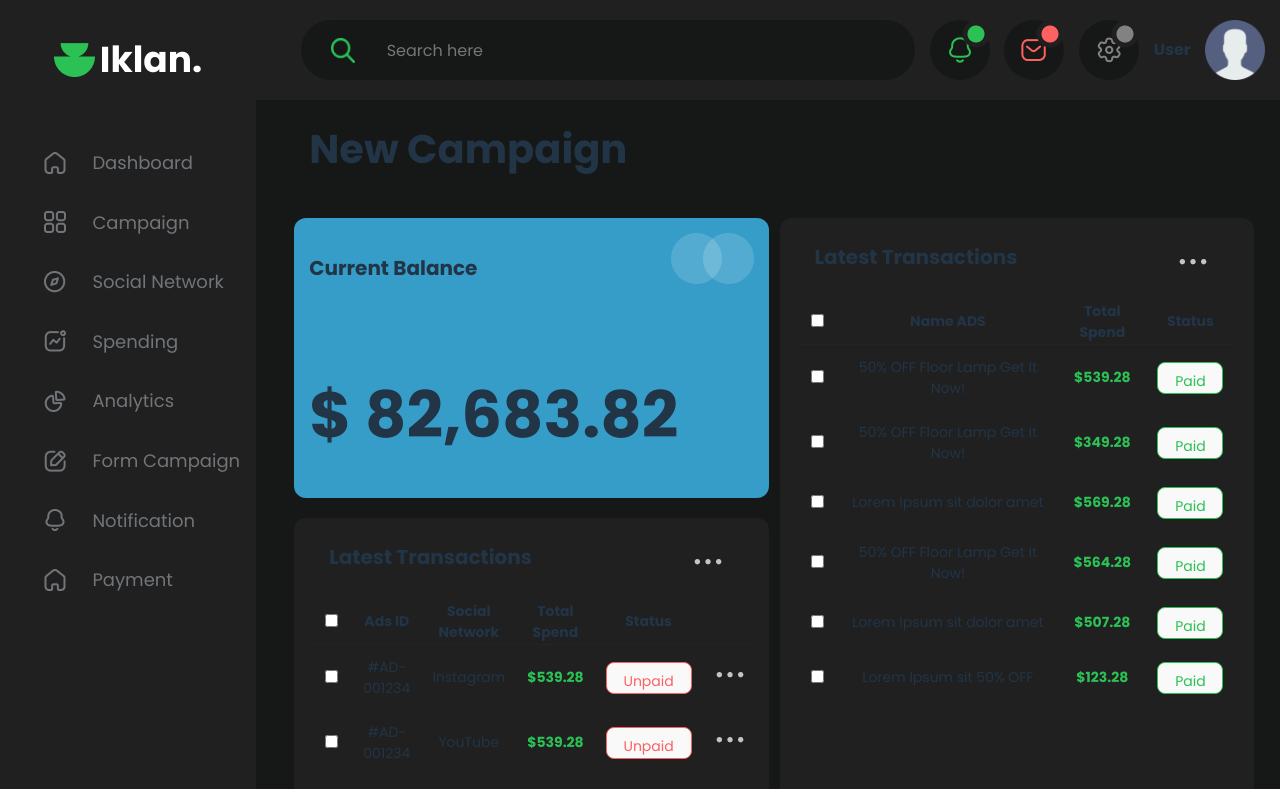
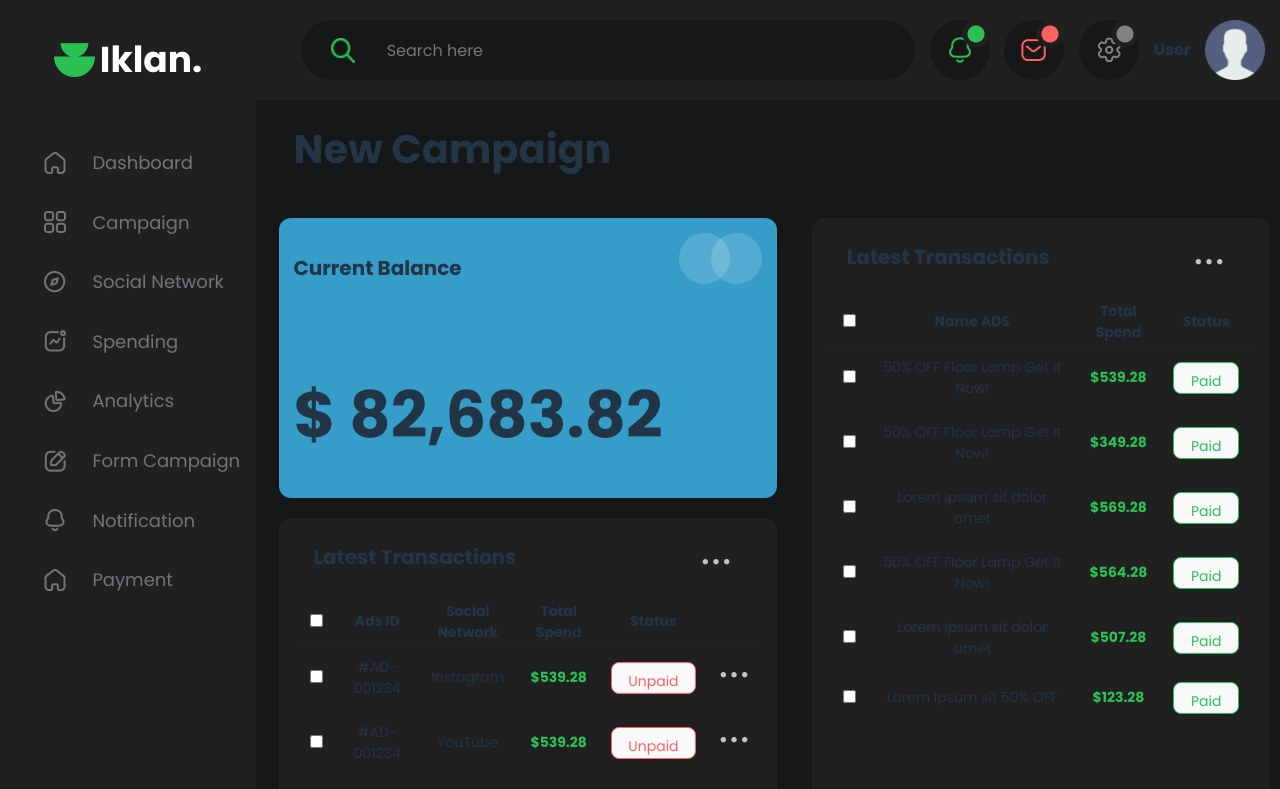
Before and after one commit to Karsker/CracKube-FrontEnd-Internship-Website, a React (Vite) app: page / in a window 1280 px wide. Shown: the top 789 px of the page. Built offline with nearby package versions, Linux system fonts and the light colour scheme.

Commit message:
Fixed spacing between cards (components)

```diff
--- a/src/App.css
+++ b/src/App.css
@@ -160,11 +160,12 @@
   width: 79%;
   height: 100%;
   /* gap: 15px 15px; */
-  grid-template-columns: 20% 20% 20% 20%;
-  justify-content: space-evenly;
+  grid-template-columns: 20% 20% 18% 18%;
+  justify-content: space-around;
   justify-items: center;
   grid-template-rows: auto;
   row-gap: 20px;
+  column-gap: 15px;
   grid-template-areas:
     "header header . ."
     "balanceCard balanceCard transactionCard transactionCard"
```
